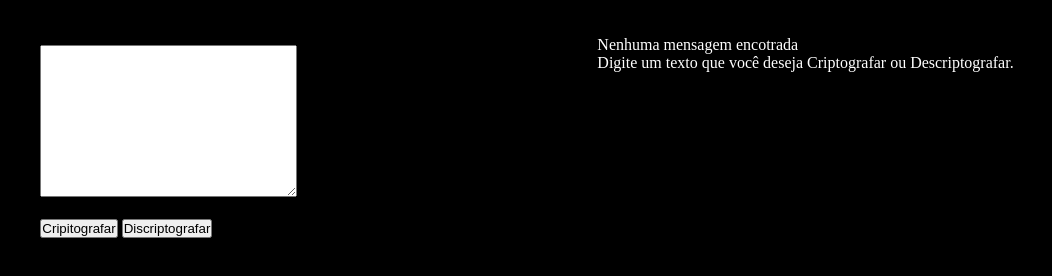
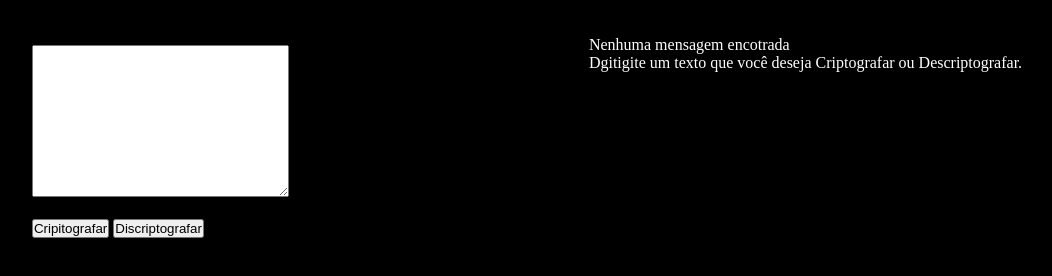
Before and after one commit to alessandrooCosta/Decodificador-de-Texto, a plain HTML site: page index.html in a window 1280 px wide. Shown: the whole page, without its empty margins (113-1165 px from the left). Drawn offline with Linux system fonts and the light colour scheme.

```diff
--- a/index.html
+++ b/index.html
@@ -21,7 +21,7 @@
         <div class="ladoDireito">
             <img src="" alt="">
             <p>Nenhuma mensagem encotrada</p>
-            <p>Digite um texto que você deseja Criptografar ou Descriptografar.</p>
+            <p>Dgitigite um texto que você deseja Criptografar ou Descriptografar.</p>
         <div>
     </main>
     <footer>
```
